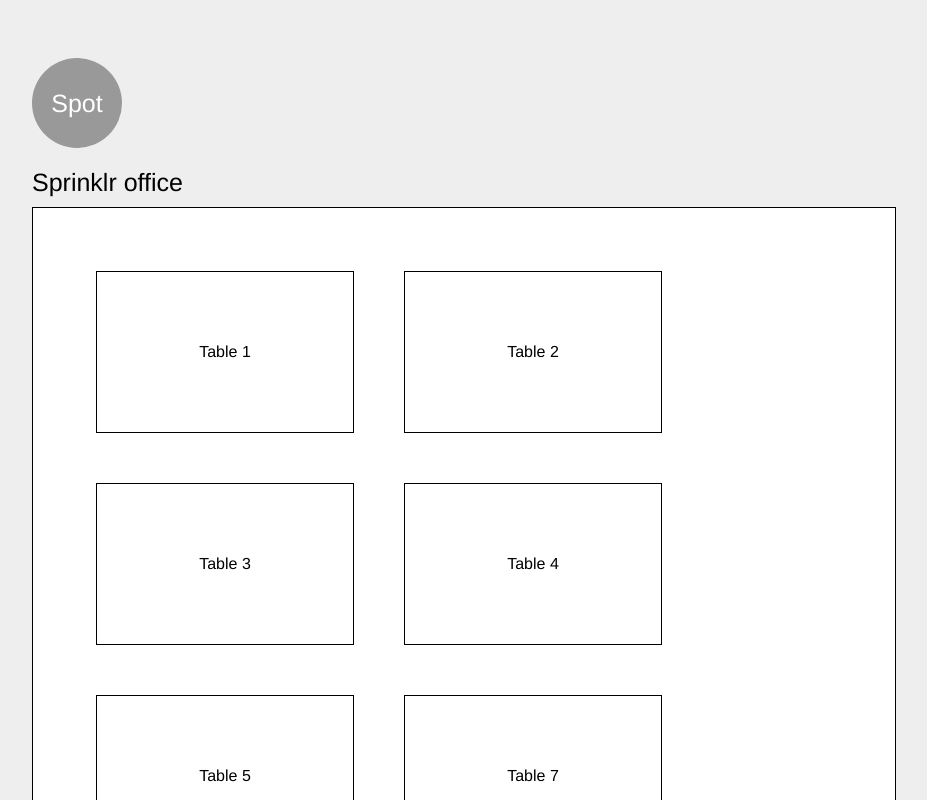
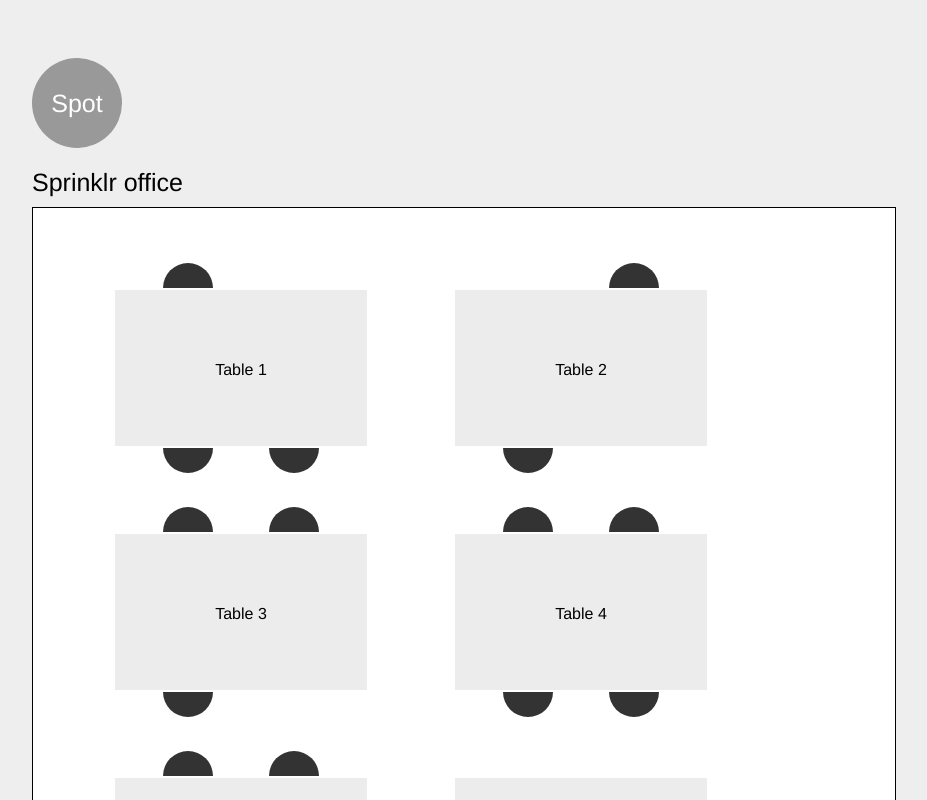
Before and after one commit to doubleslashmonk/Spot, a React app: page / in a window 1280 px wide. Shown: the top 800 px of the page, without its empty margins (176-1103 px from the left). Built offline with nearby package versions, Linux system fonts and the light colour scheme.

Commit message:
Added member component with occupied seat highlighted

```diff
--- /dev/null
+++ b/App/components/Member.js
@@ -0,0 +1,31 @@
+import React from 'react';
+
+const
+
+POSITION_LIST = [
+	{
+		top: "-25px",
+		left: "50px"
+	},
+	{
+		top: "-25px",
+		right: "50px"
+	},
+	{
+		bottom: "-25px",
+		right: "50px"
+	},
+	{
+		bottom: "-25px",
+		left: "50px"
+	}
+],
+
+Member = ({seat, vacant}) => {
+	const className = `member ${vacant?'vacant':''}`;
+	return (
+		<div className = {className} style = {POSITION_LIST[seat-1]}/>
+	);
+};
+
+export default Member;
--- a/App/components/Office.js
+++ b/App/components/Office.js
@@ -6,7 +6,7 @@ const Office = () => {
     return (
         <div className = "office">
             {
-					TABLE_LIST.map((table) => <Table {...table}/> )
+                TABLE_LIST.map((table) => <Table {...table}/>)
             }
         </div>
     )
--- a/App/components/Table.js
+++ b/App/components/Table.js
@@ -1,9 +1,22 @@
 import React from 'react';
+import Member from './Member';
 
-const Table = ({ name, members}) => {
+const
+		getMembersList = (members) => {
+		return members;
+
+	},
+
+	Table = ({
+		name = '',
+		members = []
+		}) => {
 		return (
 			<div className = "table">
+				{getMembersList(members).map((member, index) => <Member key={index} {...member}/>)}
+				<div className = "table--inner">
 					{name}
+				</div>
 			</div>
 		);
 	}
--- a/App/styles/base.css
+++ b/App/styles/base.css
@@ -52,12 +52,33 @@ body {
 }
 
 .table {
-	border: 1px solid #000;
 	display: inline-block;
+	margin: 42px;
+	position: relative;
+	text-align: center;
+
+}
+
+.table--inner {
+	background-color: #ececec;
+    box-sizing: border-box;
+	border: 2px solid #fff;
 	height: 10rem;
 	line-height: 10rem;
-	margin: 25px;
-	text-align: center;
+	position: relative;
 	width: 16rem;
+    z-index: 1;
+}
 
+.member {
+	background-color: #333;
+	border-radius: 50%;
+	display: inline-block;
+	height: 50px;
+	position: absolute;
+	width: 50px;
 }
+
+.member.vacant {
+	background-color: #ddd;
+}
```
Lines whose indentation alone changed are shown as unchanged.
